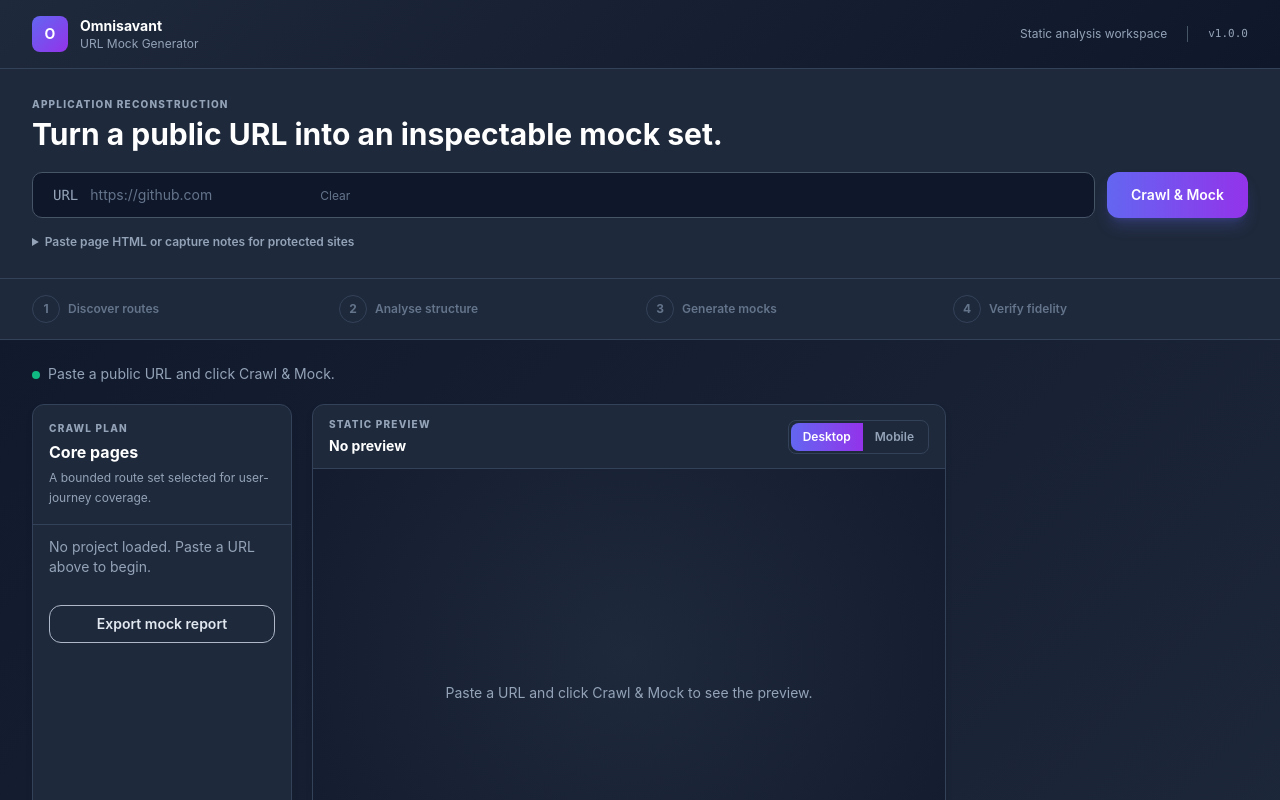
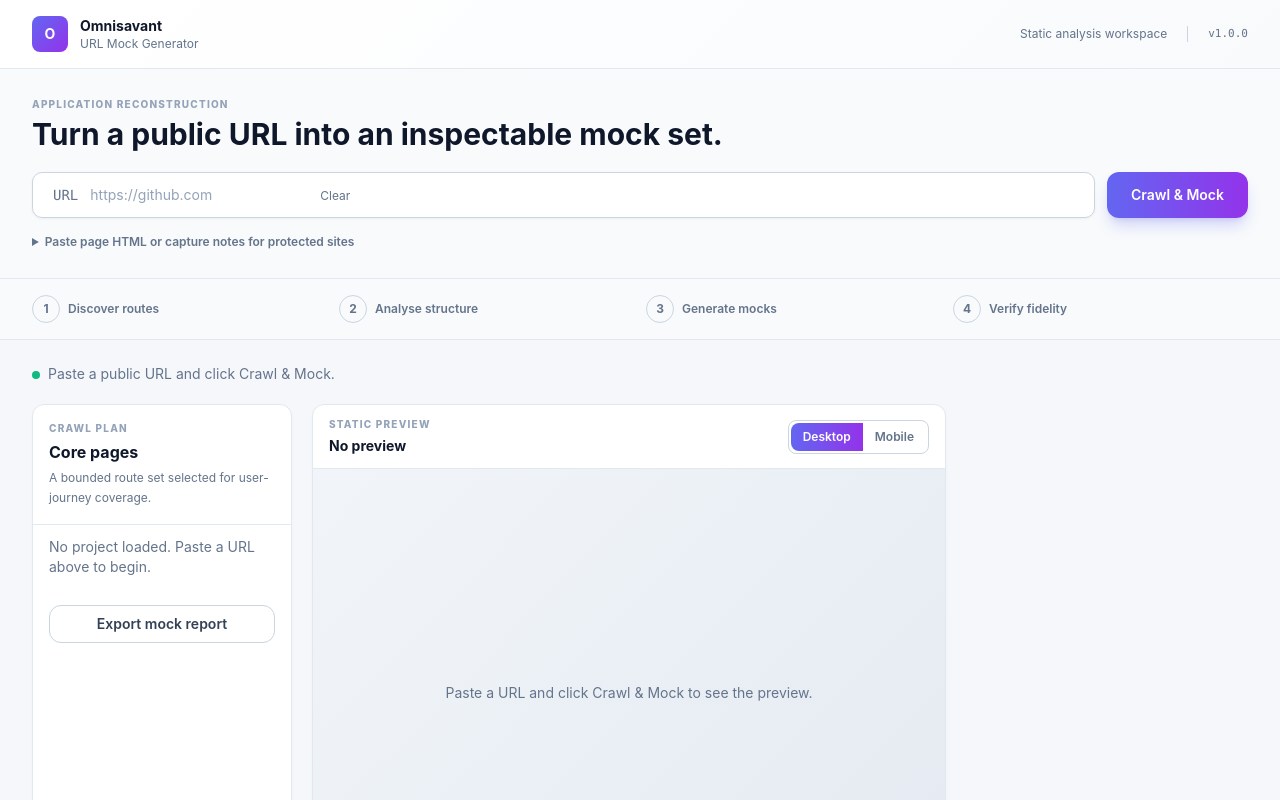
Before and after one commit to josh070305/URL-Mock-Generator, a React (Vite) app: page / in a window 1280 px wide. Shown: the top 800 px of the page. Built offline with nearby package versions, Linux system fonts and the light colour scheme.

Commit message:
Switch to light theme - clean, modern, attractive UI

```diff
--- a/src/App.tsx
+++ b/src/App.tsx
@@ -325,47 +325,47 @@ export default function App() {
   }
 
   return (
-    <main className="min-h-screen app-shell text-[#e2e8f0]">
-      <header className="app-header border-b border-[#334159]">
+    <main className="min-h-screen app-shell text-[#172033]">
+      <header className="app-header border-b border-[#e2e8f0]">
         <div className="mx-auto flex max-w-[1440px] items-center justify-between gap-5 px-5 py-4 lg:px-8">
           <div className="flex items-center gap-3">
             <span className="grid h-9 w-9 place-items-center rounded-lg bg-gradient-to-br from-indigo-500 to-purple-600 text-sm font-bold text-white">O</span>
             <div>
-              <h1 className="text-sm font-bold text-white">Omnisavant</h1>
-              <p className="text-xs text-slate-400">URL Mock Generator</p>
+              <h1 className="text-sm font-bold text-slate-900">Omnisavant</h1>
+              <p className="text-xs text-slate-500">URL Mock Generator</p>
             </div>
           </div>
-          <div className="hidden items-center gap-5 text-xs text-slate-400 md:flex">
-            <span className="text-slate-400">Static analysis workspace</span>
-            <span className="h-4 w-px bg-slate-600" />
-            <span className="font-mono text-[11px] text-slate-400">v1.0.0</span>
+          <div className="hidden items-center gap-5 text-xs text-slate-500 md:flex">
+            <span className="text-slate-500">Static analysis workspace</span>
+            <span className="h-4 w-px bg-slate-300" />
+            <span className="font-mono text-[11px] text-slate-500">v1.0.0</span>
           </div>
         </div>
       </header>
 
-      <section className="border-b border-[#334159] bg-[#1e293b]">
+      <section className="border-b border-[#e2e8f0] bg-[#f8fafc]">
         <div className="mx-auto max-w-[1440px] px-5 py-7 lg:px-8">
           <div className="mb-5 flex flex-wrap items-end justify-between gap-3">
             <div>
               <p className="eyebrow">APPLICATION RECONSTRUCTION</p>
-              <h2 className="mt-1 text-2xl font-bold tracking-normal text-white sm:text-3xl">
+              <h2 className="mt-1 text-2xl font-bold tracking-normal text-slate-900 sm:text-3xl">
                 Turn a public URL into an inspectable mock set.
               </h2>
             </div>
           </div>
           <div className="grid gap-3 lg:grid-cols-[minmax(0,1fr)_auto]">
             <div className="url-input-wrapper">
-              <span className="px-3 font-mono text-sm text-slate-400">URL</span>
+              <span className="px-3 font-mono text-sm text-slate-500">URL</span>
               <input
                 value={url}
                 onChange={(event) => setUrl(event.target.value)}
                 onKeyDown={(event) => event.key === "Enter" && void generate()}
-                className="min-w-0 flex-1 border-0 bg-transparent py-2 text-sm text-slate-200 outline-none"
+                className="min-w-0 flex-1 border-0 bg-transparent py-2 text-sm text-slate-700 outline-none"
                 placeholder="https://github.com"
               />
               <button
                 onClick={() => setUrl("")}
-                className="px-3 text-xs text-slate-500 hover:text-slate-300"
+                className="px-3 text-xs text-slate-500 hover:text-slate-700"
               >
                 Clear
               </button>
@@ -379,20 +379,20 @@ export default function App() {
             </button>
           </div>
           <details className="mt-4">
-            <summary className="cursor-pointer text-xs font-semibold text-slate-400">
+            <summary className="cursor-pointer text-xs font-semibold text-slate-500">
               Paste page HTML or capture notes for protected sites
             </summary>
             <textarea
               value={evidence}
               onChange={(event) => setEvidence(event.target.value)}
-              className="mt-3 min-h-24 w-full rounded-xl border border-[#334159] bg-[#0f172a] p-3 text-sm text-slate-200 outline-none focus:border-[#4f46e5]"
+              className="mt-3 min-h-24 w-full rounded-xl border border-[#cbd5e1] bg-[#f8fafc] p-3 text-sm text-slate-700 outline-none focus:border-[#4f46e5]"
               placeholder="Paste the page HTML, visible navigation labels, or capture notes. Analysis stays in this browser and is never uploaded."
             />
           </details>
         </div>
       </section>
 
-      <section className="border-b border-[#334159] bg-[#1e293b]">
+      <section className="border-b border-[#e2e8f0] bg-[#f8fafc]">
         <div className="mx-auto grid max-w-[1440px] grid-cols-2 gap-x-3 gap-y-2 px-5 py-4 sm:grid-cols-4 lg:px-8">
           {stages.map((stage, index) => (
             <div key={stage} className="flex items-center gap-2">
@@ -401,15 +401,15 @@ export default function App() {
                   activeStep > index
                     ? "bg-gradient-to-br from-indigo-500 to-purple-600 text-white"
                     : activeStep === index + 1
-                      ? "border-2 border-indigo-400 text-indigo-400"
-                      : "border border-[#334159] text-slate-500"
+                      ? "border-2 border-indigo-500 text-indigo-500"
+                      : "border border-[#cbd5e1] text-slate-500"
                 }`}
               >
                 {activeStep > index ? "OK" : index + 1}
               </span>
               <span
                 className={`text-xs font-semibold ${
-                  activeStep >= index + 1 ? "text-white" : "text-slate-500"
+                  activeStep >= index + 1 ? "text-slate-900" : "text-slate-500"
                 }`}
               >
                 {stage}
@@ -420,16 +420,16 @@ export default function App() {
       </section>
 
       <div className="mx-auto max-w-[1440px] px-5 py-6 lg:px-8">
-        <p className="mb-5 text-sm text-slate-400">
+        <p className="mb-5 text-sm text-slate-500">
           <span className="mr-2 inline-block h-2 w-2 rounded-full bg-[#10b981]" />
           {notice}
         </p>
         <div className="grid gap-5 xl:grid-cols-[260px_minmax(0,1fr)_282px]">
           <aside className="app-card">
-            <div className="border-b border-[#334159] p-4">
+            <div className="border-b border-[#e2e8f0] p-4">
               <p className="eyebrow">CRAWL PLAN</p>
-              <h3 className="mt-1 font-bold text-white">Core pages</h3>
-              <p className="mt-1 text-xs leading-5 text-slate-400">
+              <h3 className="mt-1 font-bold text-slate-900">Core pages</h3>
+              <p className="mt-1 text-xs leading-5 text-slate-500">
                 A bounded route set selected for user-journey coverage.
               </p>
             </div>
@@ -444,7 +444,7 @@ export default function App() {
                       }`}
                     >
                       <div className="flex items-center justify-between gap-2">
-                        <span className="text-sm font-semibold text-slate-200">{item.name}</span>
+                        <span className="text-sm font-semibold text-slate-700">{item.name}</span>
                         <span
                           className={`text-[10px] font-bold uppercase tracking-wide ${
                             item.status === "captured" ? "text-[#07875a]" : "text-[#64748b]"
@@ -456,12 +456,12 @@ export default function App() {
                       <p className="mt-1 truncate font-mono text-[11px] text-slate-500">{item.path}</p>
                     </button>
                   ))
-                : <p className="px-4 py-3 text-sm text-slate-400">No project loaded. Paste a URL above to begin.</p>}
+                : <p className="px-4 py-3 text-sm text-slate-500">No project loaded. Paste a URL above to begin.</p>}
             </div>
             <div className="p-4">
               <button
                 onClick={exportReport}
-                className="w-full rounded-xl border border-[#aeb8c8] py-2 text-sm font-semibold text-slate-200 hover:bg-[#f8fafc]"
+                className="w-full rounded-xl border border-[#cbd5e1] py-2 text-sm font-semibold text-slate-700 hover:bg-[#f1f5f9]"
               >
                 Export mock report
               </button>
@@ -469,23 +469,23 @@ export default function App() {
           </aside>
 
           <section className="min-w-0 app-card">
-            <div className="flex flex-wrap items-center justify-between gap-3 border-b border-[#334159] px-4 py-3">
+            <div className="flex flex-wrap items-center justify-between gap-3 border-b border-[#e2e8f0] px-4 py-3">
               <div>
                 <p className="eyebrow">STATIC PREVIEW</p>
-                <h3 className="mt-1 text-sm font-bold text-white">
+                <h3 className="mt-1 text-sm font-bold text-slate-900">
                   {page?.name ?? "No preview"}{" "}
-                  <span className="font-mono text-xs font-normal text-slate-400">
+                  <span className="font-mono text-xs font-normal text-slate-500">
                     {page?.path ?? ""}
                   </span>
                 </h3>
               </div>
-              <div className="flex border border-[#334159] rounded-lg p-0.5">
+              <div className="flex border border-[#cbd5e1] rounded-lg p-0.5">
                 <button
                   onClick={() => setDevice("desktop")}
                   className={`rounded-l-lg px-3 py-1.5 text-xs font-semibold ${
                     device === "desktop"
                       ? "bg-gradient-to-r from-indigo-500 to-purple-600 text-white"
-                      : "text-slate-400"
+                      : "text-slate-500"
                   }`}
                 >
                   Desktop
@@ -495,7 +495,7 @@ export default function App() {
                   className={`rounded-r-lg px-3 py-1.5 text-xs font-semibold ${
                     device === "mobile"
                       ? "bg-gradient-to-r from-indigo-500 to-purple-600 text-white"
-                      : "text-slate-400"
+                      : "text-slate-500"
                   }`}
                 >
                   Mobile
@@ -506,7 +506,7 @@ export default function App() {
               {project && page ? (
                 <BrowserMock page={page} project={project} device={device} />
               ) : (
-                <div className="flex items-center justify-center h-96 text-slate-400 text-sm">
+                <div className="flex items-center justify-center h-96 text-slate-500 text-sm">
                   Paste a URL and click Crawl & Mock to see the preview.
                 </div>
               )}
@@ -523,7 +523,7 @@ export default function App() {
                       <img
                         src={screenshotUrl}
                         alt={`Screenshot of ${project.sourceUrl}`}
-                        className="w-full rounded-lg border border-[#334159]"
+                        className="w-full rounded-lg border border-[#e2e8f0]"
                         style={{ maxHeight: "200px", objectFit: "cover" }}
                       />
                     </div>
@@ -534,26 +534,26 @@ export default function App() {
                   <p className="eyebrow">FIDELITY REPORT</p>
                   <div className="mt-4 grid grid-cols-2 gap-4">
                     <div>
-                      <span className="block text-2xl font-bold text-white">{project.pages.length}</span>
-                      <span className="text-xs text-slate-400">Core pages</span>
+                      <span className="block text-2xl font-bold text-slate-900">{project.pages.length}</span>
+                      <span className="text-xs text-slate-500">Core pages</span>
                     </div>
                     <div>
-                      <span className="block text-2xl font-bold text-white">{confidence}%</span>
-                      <span className="text-xs text-slate-400">Route confidence</span>
+                      <span className="block text-2xl font-bold text-slate-900">{confidence}%</span>
+                      <span className="text-xs text-slate-500">Route confidence</span>
                     </div>
                     <div>
-                      <span className="block text-2xl font-bold text-white">{captured}</span>
-                      <span className="text-xs text-slate-400">Captured</span>
+                      <span className="block text-2xl font-bold text-slate-900">{captured}</span>
+                      <span className="text-xs text-slate-500">Captured</span>
                     </div>
                     <div>
-                      <span className="block text-2xl font-bold text-white">
+                      <span className="block text-2xl font-bold text-slate-900">
                         {evidence.trim() ? "Yes" : "No"}
                       </span>
-                      <span className="text-xs text-slate-400">Evidence</span>
+                      <span className="text-xs text-slate-500">Evidence</span>
                     </div>
                   </div>
                   <div className="mt-4 border-t border-[#edf0f4] pt-3">
-                    <p className="text-xs leading-5 text-slate-400">
+                    <p className="text-xs leading-5 text-slate-500">
                       Protected pages and cross-origin content are marked as inference.
                       Supply evidence to validate the details.
                     </p>
@@ -569,7 +569,7 @@ export default function App() {
                             className="h-5 w-5 rounded border border-black/10"
                             style={{ backgroundColor: token.swatch }}
                           />
-                          <span className="text-xs text-slate-300">{token.label}</span>
+                          <span className="text-xs text-slate-700">{token.label}</span>
                         </div>
                         <code className="text-[10px] text-slate-500">{token.value}</code>
                       </div>
@@ -582,7 +582,7 @@ export default function App() {
                     {project.components.map((component) => (
                       <span
                         key={component}
-                        className="rounded-lg border border-[#334159] bg-[#0f172a] px-2 py-1 text-[11px] text-slate-300"
+                        className="rounded-lg border border-[#e2e8f0] bg-[#f8fafc] px-2 py-1 text-[11px] text-slate-700"
                       >
                         {component}
                       </span>
@@ -591,8 +591,8 @@ export default function App() {
                   <p className="eyebrow mt-5">PRIMARY FLOWS</p>
                   <ol className="mt-2 space-y-2">
                     {project.flows.map((flow, index) => (
-                      <li className="flex gap-2 text-xs text-slate-400" key={flow}>
-                        <span className="font-mono text-slate-500">0{index + 1}</span>
+                      <li className="flex gap-2 text-xs text-slate-500" key={flow}>
+                        <span className="font-mono text-slate-400">0{index + 1}</span>
                         {flow}
                       </li>
                     ))}
--- a/src/styles.css
+++ b/src/styles.css
@@ -4,8 +4,8 @@
 
 :root {
   font-family: "Inter", ui-sans-serif, system-ui, -apple-system, BlinkMacSystemFont, "Segoe UI", sans-serif;
-  background: #0f172a;
-  color: #e2e8f0;
+  background: #f6f7fb;
+  color: #172033;
 }
 
 * { box-sizing: border-box; }
@@ -14,8 +14,9 @@ button, input, textarea { font: inherit; }
 
 /* Header */
 .app-header {
-  background: linear-gradient(135deg, #1e293b 0%, #0f172a 100%);
-  border-bottom: 1px solid #334159;
+  background: linear-gradient(135deg, #ffffff 0%, #f8fafc 100%);
+  border-bottom: 1px solid #e2e8f0;
+  box-shadow: 0 1px 3px rgba(0, 0, 0, 0.04);
 }
 
 /* Eyebrow label */
@@ -33,7 +34,7 @@ button, input, textarea { font: inherit; }
   min-height: 620px;
   overflow: auto;
   padding: 32px;
-  background: radial-gradient(circle at 50% 30%, #1e293b 0%, #0f172a 100%);
+  background: linear-gradient(135deg, #f1f5f9 0%, #e2e8f0 100%);
 }
 
 .mock-shell {
@@ -41,8 +42,8 @@ button, input, textarea { font: inherit; }
   min-height: 560px;
   margin: 0 auto;
   overflow: hidden;
-  border: 1px solid #334159;
-  box-shadow: 0 25px 50px -12px rgba(0, 0, 0, 0.5), 0 0 0 1px rgba(255, 255, 255, 0.05);
+  border: 1px solid #e2e8f0;
+  box-shadow: 0 10px 25px rgba(0, 0, 0, 0.08);
   font-family: "Inter", ui-sans-serif, system-ui, sans-serif;
   font-size: 13px;
   border-radius: 12px;
@@ -56,7 +57,7 @@ button, input, textarea { font: inherit; }
   border-radius: 28px;
 }
 
-/* Browser chrome - traffic lights */
+/* Browser chrome */
 .mock-chrome {
   display: flex;
   align-items: center;
@@ -70,9 +71,9 @@ button, input, textarea { font: inherit; }
   border-top-right-radius: 12px;
 }
 
-.mock-chrome .dot-red { background: #ef4444; box-shadow: 0 1px 2px rgba(0,0,0,0.2); }
-.mock-chrome .dot-amber { background: #f59e0b; box-shadow: 0 1px 2px rgba(0,0,0,0.2); }
-.mock-chrome .dot-green { background: #22c55e; box-shadow: 0 1px 2px rgba(0,0,0,0.2); }
+.mock-chrome .dot-red { background: #ef4444; box-shadow: 0 1px 2px rgba(0,0,0,0.1); }
+.mock-chrome .dot-amber { background: #f59e0b; box-shadow: 0 1px 2px rgba(0,0,0,0.1); }
+.mock-chrome .dot-green { background: #22c55e; box-shadow: 0 1px 2px rgba(0,0,0,0.1); }
 
 .mock-address {
   flex: 1;
@@ -110,12 +111,13 @@ button, input, textarea { font: inherit; }
 .mock-primary {
   border-color: transparent;
   color: white;
-  box-shadow: 0 4px 12px rgba(99, 102, 241, 0.4);
+  background: linear-gradient(135deg, #6366f1 0%, #8b5cf6 100%);
+  box-shadow: 0 4px 12px rgba(99, 102, 241, 0.3);
 }
 
 .mock-primary:hover {
   transform: translateY(-1px);
-  box-shadow: 0 6px 16px rgba(99, 102, 241, 0.5);
+  box-shadow: 0 6px 16px rgba(99, 102, 241, 0.4);
 }
 
 .mock-secondary {
@@ -185,11 +187,10 @@ button, input, textarea { font: inherit; }
 .mock-hero-grid span { font-size: 11px; font-weight: 800; color: #94a3b8; }
 .mock-hero-grid strong { font-size: 14px; font-weight: 700; color: #1e293b; }
 .mock-hero-grid small { font-size: 10px; line-height: 1.45; color: #94a3b8; }
-.mock-hero-grid strong { font-size: 14px; color: #1e293b; }
 
 /* Content / repository */
 .mock-content { padding: 28px; }
-.mock-breadcrumb { font-size: 15px; color: #6366f1; font-weight: 600; }
+.mock-breadcrumb { font-size: 15px; font-weight: 600; color: #6366f1; }
 .mock-tabs {
   display: flex;
   gap: 20px;
@@ -288,7 +289,11 @@ button, input, textarea { font: inherit; }
   border-right: 1px solid #e2e8f0;
   background: #f8fafc;
 }
-.mock-app-side b { padding: 6px 8px 18px; font-size: 13px; color: #1e293b; }
+.mock-app-side b {
+  padding: 6px 8px 18px;
+  font-size: 13px;
+  color: #1e293b;
+}
 .mock-app-side span {
   padding: 7px 10px;
   margin-right: 6px;
@@ -297,7 +302,12 @@ button, input, textarea { font: inherit; }
   cursor: pointer;
 }
 .mock-dashboard { padding: 28px; }
-.mock-dashboard h3, .mock-content h3, .mock-article h3 { margin: 4px 0 0; font-size: 22px; font-weight: 700; color: #0f172a; }
+.mock-dashboard h3, .mock-content h3, .mock-article h3 {
+  margin: 4px 0 0;
+  font-size: 22px;
+  font-weight: 700;
+  color: #0f172a;
+}
 .mock-metrics {
   display: grid;
   grid-template-columns: repeat(3, 1fr);
@@ -350,7 +360,11 @@ button, input, textarea { font: inherit; }
   padding-right: 16px;
 }
 .mock-article article { max-width: 570px; }
-.mock-article article > p { font-size: 13px; line-height: 1.65; color: #64748b; }
+.mock-article article > p {
+  font-size: 13px;
+  line-height: 1.65;
+  color: #64748b;
+}
 .mock-code {
   margin: 22px 0;
   padding: 16px;
@@ -360,37 +374,43 @@ button, input, textarea { font: inherit; }
   line-height: 1.7;
   border: 1px solid #e2e8f0;
 }
-.mock-article h4 { margin: 20px 0 0; font-size: 15px; font-weight: 600; color: #0f172a; }
+.mock-article h4 {
+  margin: 20px 0 0;
+  font-size: 15px;
+  font-weight: 600;
+  color: #0f172a;
+}
 
-/* App shell improvements */
+/* App shell */
 .app-shell {
-  background: linear-gradient(135deg, #0f172a 0%, #1e293b 100%);
+  background: #f6f7fb;
   min-height: 100vh;
 }
 
 .url-input-wrapper {
-  border: 1px solid #475569;
-  background: #0f172a;
+  border: 1px solid #cbd5e1;
+  background: #ffffff;
   border-radius: 10px;
   padding: 4px 8px;
   transition: all 0.2s ease;
+  box-shadow: 0 1px 3px rgba(0, 0, 0, 0.05);
 }
 
 .url-input-wrapper:focus-within {
   border-color: #4f46e5;
-  box-shadow: 0 0 0 2px rgba(79, 70, 229, 0.3);
+  box-shadow: 0 0 0 2px rgba(79, 70, 229, 0.2);
 }
 
 .url-input-wrapper input {
   background: transparent;
-  color: #e2e8f0;
+  color: #1e293b;
   outline: none;
   border: 0;
   font-size: 14px;
 }
 
 .url-input-wrapper input::placeholder {
-  color: #64748b;
+  color: #94a3b8;
 }
 
 /* Stage progress pills */
@@ -400,27 +420,61 @@ button, input, textarea { font: inherit; }
 
 /* Cards */
 .app-card {
-  background: #1e293b;
-  border: 1px solid #334159;
+  background: #ffffff;
+  border: 1px solid #e2e8f0;
   border-radius: 12px;
-  box-shadow: 0 4px 6px rgba(0, 0, 0, 0.1);
+  box-shadow: 0 1px 3px rgba(0, 0, 0, 0.03);
 }
 
 /* Responsive */
 @media (max-width: 640px) {
-  .preview-stage { padding: 16px; min-height: 560px; }
-  .mock-shell { min-width: 340px; border-radius: 20px; }
-  .mock-landing { padding: 40px 24px; }
-  .mock-hero-grid { margin-top: 32px; }
-  .mock-hero-grid > div { padding: 12px 8px; }
-  .mock-repo-grid, .mock-article { grid-template-columns: 1fr; }
-  .mock-repo-grid aside, .mock-article aside { display: none; }
-  .mock-file-list > div { grid-template-columns: 18px 100px 1fr; }
-  .mock-listing-grid { grid-template-columns: repeat(2, 1fr); }
-  .mock-workspace { grid-template-columns: 90px minmax(0, 1fr); }
-  .mock-app-side b { overflow: hidden; text-overflow: ellipsis; }
-  .mock-dashboard { padding: 18px; }
-  .mock-metrics { grid-template-columns: 1fr; }
-  .mock-mobile { width: 100%; min-width: 0; }
-  .mock-article { padding: 24px; }
+  .preview-stage {
+    padding: 16px;
+    min-height: 560px;
+  }
+  .mock-shell {
+    min-width: 340px;
+    border-radius: 20px;
+  }
+  .mock-landing {
+    padding: 40px 24px;
+  }
+  .mock-hero-grid {
+    margin-top: 32px;
+  }
+  .mock-hero-grid > div {
+    padding: 12px 8px;
+  }
+  .mock-repo-grid, .mock-article {
+    grid-template-columns: 1fr;
+  }
+  .mock-repo-grid aside, .mock-article aside {
+    display: none;
+  }
+  .mock-file-list > div {
+    grid-template-columns: 18px 100px 1fr;
+  }
+  .mock-listing-grid {
+    grid-template-columns: repeat(2, 1fr);
+  }
+  .mock-workspace {
+    grid-template-columns: 90px minmax(0, 1fr);
+  }
+  .mock-app-side b {
+    overflow: hidden;
+    text-overflow: ellipsis;
+  }
+  .mock-dashboard {
+    padding: 18px;
+  }
+  .mock-metrics {
+    grid-template-columns: 1fr;
+  }
+  .mock-mobile {
+    width: 100%;
+    min-width: 0;
+  }
+  .mock-article {
+    padding: 24px;
+  }
 }
```
